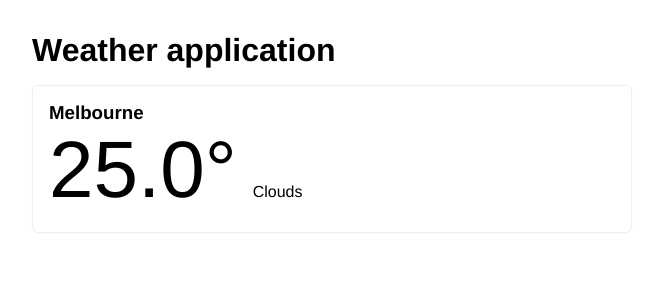
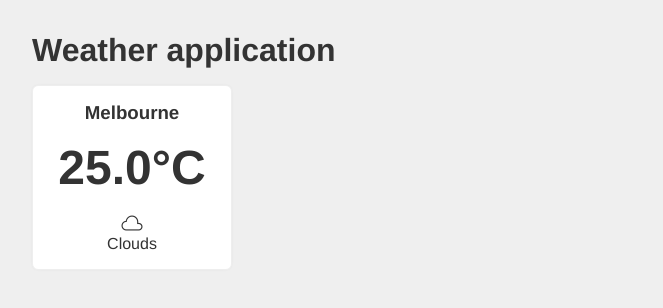
Before and after one commit to abruzzi/tdd-weather, a React (Create React App) app: page / in a window 1280 px wide. Shown: the top 308 px of the page, without its empty margins (308-971 px from the left). Built offline with nearby package versions, Linux system fonts and the light colour scheme.

Commit message:
styling a little bit

```diff
--- a/public/index.html
+++ b/public/index.html
@@ -10,6 +10,7 @@
       content="Web site created using create-react-app"
     />
     <link rel="apple-touch-icon" href="%PUBLIC_URL%/logo192.png" />
+    <link rel="stylesheet" href="https://fonts.googleapis.com/css2?family=Material+Symbols+Outlined:opsz,wght,FILL,GRAD@20..48,100..700,0..1,-50..200" />
     <!--
       manifest.json provides metadata used when your web app is installed on a
       user's mobile device or desktop. See https://developers.google.com/web/fundamentals/web-app-manifest/
--- a/src/App.css
+++ b/src/App.css
@@ -7,3 +7,8 @@
 .app h1 {
   margin-block: 1rem;
 }
+
+body {
+  background-color: #efefef;
+  color: #333;
+}
--- a/src/WeatherCard.tsx
+++ b/src/WeatherCard.tsx
@@ -1,9 +1,9 @@
-import './weather.css';
+import "./weather.css";
 
 export const WeatherCard = ({
   city,
   temperature = 0,
-  weather
+  weather,
 }: {
   city: string;
   temperature?: number;
@@ -13,8 +13,13 @@ export const WeatherCard = ({
     <div className="weather-container">
       <h3>{city}</h3>
       <div className="details">
-        <span className="temperature">{temperature ? temperature.toFixed(1) : "N/A"}&#176;</span>
-        <span className="weather">{weather}</span>
+        <span className="temperature">
+          {temperature ? temperature.toFixed(1) : "N/A"}&#176;C
+        </span>
+        <div className="weather">
+          <span className="material-symbols-outlined">cloudy</span>
+          <span>{weather}</span>
+        </div>
       </div>
     </div>
   );
--- a/src/index.css
+++ b/src/index.css
@@ -11,3 +11,11 @@ body {
   padding: 0;
   box-sizing: border-box;
 }
+
+.material-symbols-outlined {
+  font-variation-settings:
+    'FILL' 0,
+    'wght' 300,
+    'GRAD' 0,
+    'opsz' 48
+}
--- a/src/weather.css
+++ b/src/weather.css
@@ -1,16 +1,31 @@
 .weather-container {
-  border: 1px solid #efefef;
+  background-color: #fff;
+  border: 1px solid #eee;
   border-radius: 6px;
-  box-shadow: 0 0 4px -2px #efefef;
+  box-shadow: 0 0 4px -3px rgba(0,0,0,0.3);
   padding: 1rem;
+  max-width: 200px;
+}
+
+.weather-container h3 {
+  margin-bottom: 1rem;
+  text-align: center;
 }
 
 .details {
   display: flex;
+  flex-direction: column;
   gap: 1rem;
-  align-items: baseline;
+  align-items: center;
 }
 
 .temperature {
-  font-size: 5rem;
+  font-size: 3rem;
+  font-weight: bold;
 }
+
+.weather {
+  display: flex;
+  flex-direction: column;
+  align-items: center;
+}
```
